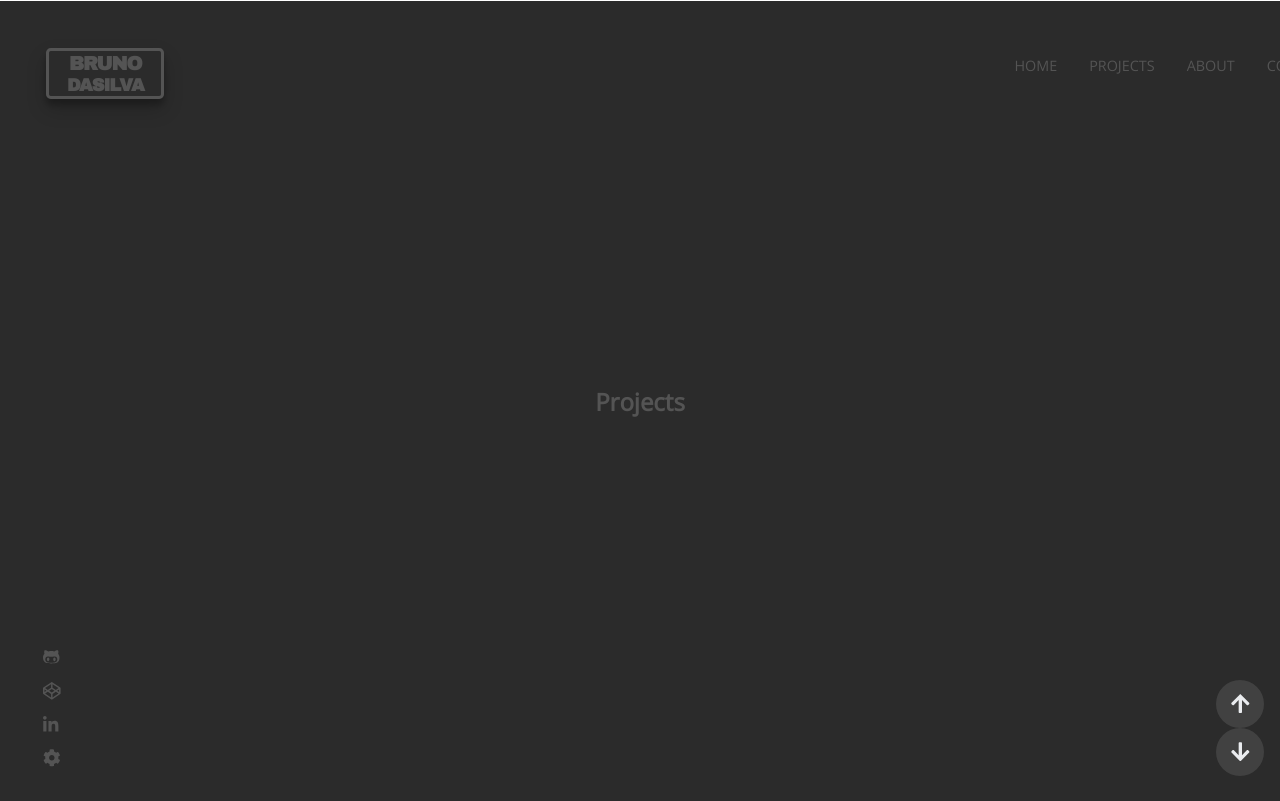
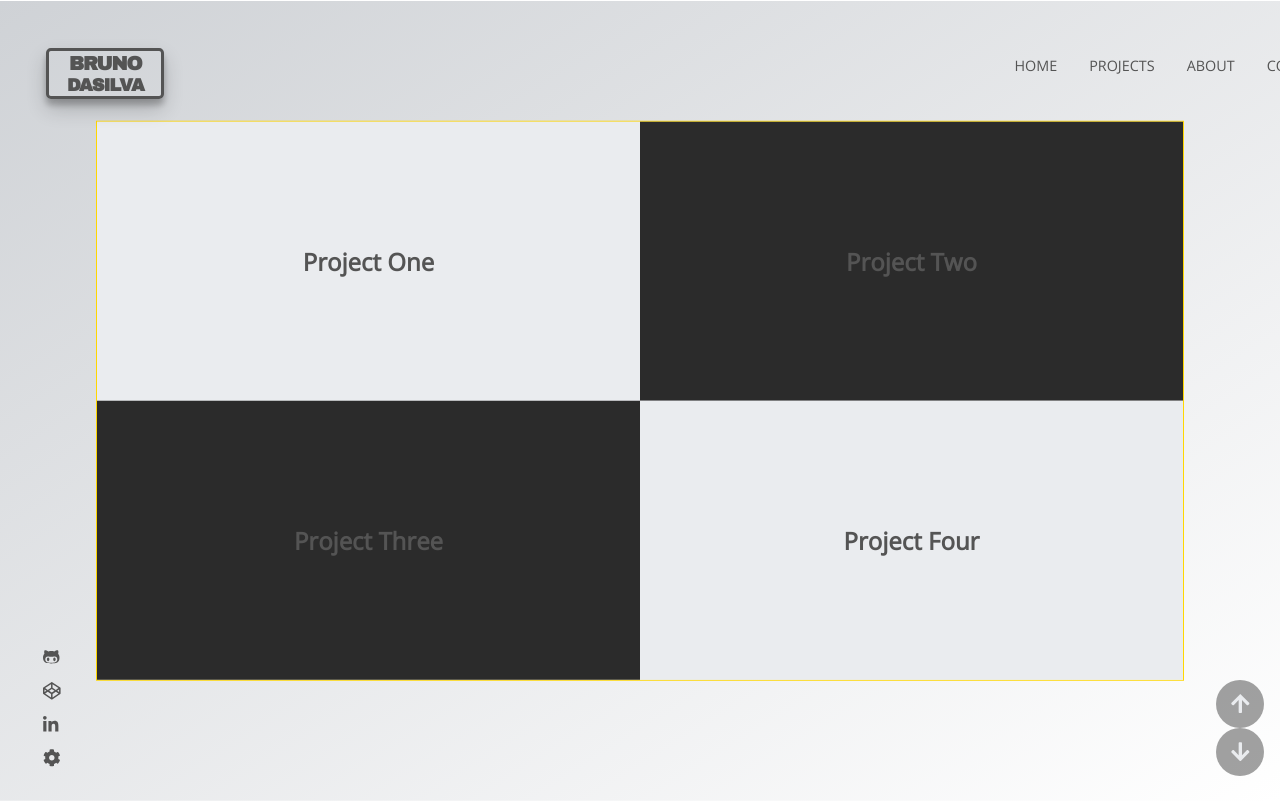
Before and after one commit to Brunno-DaSilva/bruno-dasilva, a React (Create React App) app: page / in a window 1280 px wide. Both pictures are taken after a click on the button 1240 px from the left and 752 px from the top of the page. Shown: the top 801 px of the page. Built offline with nearby package versions, Linux system fonts and the light colour scheme.

Commit message:
created project cards place holder and add darkmode to all other pages

```diff
--- a/src/App.js
+++ b/src/App.js
@@ -7,40 +7,55 @@ import Projects from "./Components/Projects/Projects";
 import Contact from "./Components/Contact/Contact";
 
 import { FontAwesomeIcon } from "@fortawesome/react-fontawesome";
-import {faCog, faArrowUp,  faArrowDown, faAdjust} from "@fortawesome/free-solid-svg-icons";
-import { faGithubAlt, faLinkedinIn, faCodepen} from "@fortawesome/free-brands-svg-icons";
+import {
+  faCog,
+  faArrowUp,
+  faArrowDown,
+  faAdjust,
+} from "@fortawesome/free-solid-svg-icons";
+import {
+  faGithubAlt,
+  faLinkedinIn,
+  faCodepen,
+} from "@fortawesome/free-brands-svg-icons";
 
 import "./index.css";
 
-
-// const darkMode = false;
-
 export default function App() {
-
-
   const pages = [
     ({ style }) => (
-    <animated.div className={darkMode ? "dark-mode": "light-mode"} style={{ ...style }}>
+      <animated.div
+        className={darkMode ? "dark-mode" : "light-mode"}
+        style={{ ...style }}
+      >
         <Home />
       </animated.div>
     ),
     ({ style }) => (
-    <animated.div style={{ ...style, background: "#2b2b2b" }}>
+      <animated.div
+        className={darkMode ? "dark-mode" : "light-mode"}
+        style={{ ...style }}
+      >
         <Projects />
       </animated.div>
     ),
     ({ style }) => (
-    <animated.div style={{ ...style, background: "lightgreen" }}>
+      <animated.div
+        className={darkMode ? "dark-mode" : "light-mode"}
+        style={{ ...style }}
+      >
         <About />
       </animated.div>
     ),
     ({ style }) => (
-    <animated.div style={{ ...style, background: "tomato" }}>
+      <animated.div
+        className={darkMode ? "dark-mode" : "light-mode"}
+        style={{ ...style }}
+      >
         <Contact />
       </animated.div>
     ),
   ];
-
 
   const [index, set] = useState(0);
   const onClickRight = useCallback(() => set((state) => (state + 1) % 4), []);
@@ -48,7 +63,6 @@ const pages = [
     () => set((state) => (state <= 0 ? "" : state - 1) % 4),
     []
   );
-
 
   const transitions = useTransition(index, (p) => p, {
     from: { opacity: 0, transform: "translate3d(0,100%,0)" },
@@ -58,16 +72,19 @@ const pages = [
 
   const [darkMode, setDarkMode] = React.useState(false);
 
-
   return (
-    <section className={darkMode ? "dark-mode": "light-mode"}>
+    <section className={darkMode ? "dark-mode" : "light-mode"}>
       <nav className="navigation-bar">
         <p>Home</p>
         <p>Projects</p>
         <p>About</p>
         <p>Contact</p>
         <p>
-          <FontAwesomeIcon onClick={()=> setDarkMode(prevMode => !prevMode)} icon={faAdjust} size="md"></FontAwesomeIcon>
+          <FontAwesomeIcon
+            onClick={() => setDarkMode((prevMode) => !prevMode)}
+            icon={faAdjust}
+            size="md"
+          ></FontAwesomeIcon>
         </p>
       </nav>
 
@@ -86,7 +103,8 @@ const pages = [
         </p>
         <p>
           <a target="_blank" href="https://codepen.io/dasilvabrunotexas/">
-          <FontAwesomeIcon icon={faCodepen} size="md"></FontAwesomeIcon></a>
+            <FontAwesomeIcon icon={faCodepen} size="md"></FontAwesomeIcon>
+          </a>
         </p>
         <p>
           <a target="_blank" href="https://www.linkedin.com/in/bruno-dasilva/">
@@ -94,7 +112,10 @@ const pages = [
           </a>
         </p>
         <p>
-        <a target="_blank" href="https://profiles.generalassemb.ly/bruno-dasilva">
+          <a
+            target="_blank"
+            href="https://profiles.generalassemb.ly/bruno-dasilva"
+          >
             <FontAwesomeIcon icon={faCog} size="md"></FontAwesomeIcon>
           </a>
         </p>
@@ -106,17 +127,26 @@ const pages = [
           return <Page key={key} style={props} />;
         })}
 
-        <article className={darkMode ? "dark-mode-btn-holder-right": "btn-holder-right" } >
+        <article
+          className={
+            darkMode ? "dark-mode-btn-holder-right" : "btn-holder-right"
+          }
+        >
           <button
-            className={darkMode ? "dark-mode-btn-move-right": "btn-move-right" }
+            className={darkMode ? "dark-mode-btn-move-right" : "btn-move-right"}
             onClick={onClickRight}
           >
             <FontAwesomeIcon icon={faArrowDown} size="lg"></FontAwesomeIcon>
           </button>
         </article>
 
-        <article className={darkMode ? "dark-mode-btn-holder-left": "btn-holder-left"}  >
-          <button className={darkMode ? "dark-mode-btn-move-left": "btn-move-left" }  onClick={onClickLeft}>
+        <article
+          className={darkMode ? "dark-mode-btn-holder-left" : "btn-holder-left"}
+        >
+          <button
+            className={darkMode ? "dark-mode-btn-move-left" : "btn-move-left"}
+            onClick={onClickLeft}
+          >
             <FontAwesomeIcon icon={faArrowUp} size="lg"></FontAwesomeIcon>
           </button>
         </article>
--- a/src/Components/Projects/Projects.js
+++ b/src/Components/Projects/Projects.js
@@ -1,10 +1,23 @@
-import React, { Component } from 'react';
+import React, { Component } from "react";
 
 class Projects extends Component {
   render() {
     return (
       <div>
-                 <h1>Projects</h1>
+        <div className="projects-container">
+          <div className="card-one">
+            <h1>Project One</h1>
+          </div>
+          <div className="card-two">
+            <h1>Project Two</h1>
+          </div>
+          <div className="card-three">
+            <h1>Project Three</h1>
+          </div>
+          <div className="card-four">
+            <h1>Project Four</h1>
+          </div>
+        </div>
       </div>
     );
   }
--- a/src/index.css
+++ b/src/index.css
@@ -1,17 +1,18 @@
+@import url("https://fonts.googleapis.com/css2?family=Open+Sans:wght@300&display=swap");
+@import url("https://fonts.googleapis.com/css2?family=Archivo+Black&display=swap");
+:root {
+  --main-dark-gray-bg: #2b2b2b;
+  --main-light-gray-bg: #eaecef;
+  --title-light-gray-color: #9e9d9d;
+  --title-dark-gray-color: #545454;
+  --gold-highlight-color: #fca311;
+}
+*,
+*::before,
+*::after {
+  box-sizing: border-box;
+}
 
-@import url('https://fonts.googleapis.com/css2?family=Open+Sans:wght@300&display=swap');
-@import url('https://fonts.googleapis.com/css2?family=Archivo+Black&display=swap');
-:root{
-    --main-dark-gray-bg: #2b2b2b;
-    --main-light-gray-bg: #EAECEF;
-    --title-light-gray-color: #9e9d9d;
-    --title-dark-gray-color: #545454;
-    --gold-highlight-color: #FCA311;
-}
-*, *::before, *::after{
-  box-sizing: border-box;
-
-}
 html,
 body {
   width: 100%;
@@ -21,7 +22,7 @@ body {
 }
 
 body {
-  font-family: 'Open Sans', sans-serif;
+  font-family: "Open Sans", sans-serif;
   background: transparent;
   -webkit-touch-callout: none;
   -webkit-user-select: none;
@@ -52,8 +53,7 @@ body {
   will-change: transform, opacity;
 }
 
-
-.navigation-bar{
+.navigation-bar {
   position: absolute !important;
   top: 0;
   left: 78%;
@@ -64,7 +64,7 @@ body {
 }
 
 .navigation-bar p {
-  font-family: 'Open Sans', sans-serif;
+  font-family: "Open Sans", sans-serif;
   font-size: 0.9rem;
   text-transform: uppercase;
   /* color: var(--title-dark-gray-color); */
@@ -76,13 +76,13 @@ body {
 }
 .navigation-bar p:hover {
   cursor: pointer;
-  color: var(--gold-highlight-color);;
+  color: var(--gold-highlight-color);
 }
 
 /*///////////////////////////////////////
 //  LightMode Top-Left-logo
 ///////////////////////////////////////*/
-#left-logo{
+#left-logo {
   position: absolute !important;
   top: 0;
   left: 3%;
@@ -90,10 +90,9 @@ body {
   display: flex;
   flex-direction: row;
   z-index: 99;
-
 }
 #left-logo p {
-  font-family: 'Archivo Black', sans-serif;
+  font-family: "Archivo Black", sans-serif;
   font-size: 1.2rem;
   font-weight: 800;
   letter-spacing: -0.06rem;
@@ -106,11 +105,11 @@ body {
   background-color: transparent;
   margin: 0.5rem;
   margin-top: 3rem;
-  box-shadow: 0 10px 20px rgba(0,0,0,0.19), 0 6px 6px rgba(0,0,0,0.23);
+  box-shadow: 0 10px 20px rgba(0, 0, 0, 0.19), 0 6px 6px rgba(0, 0, 0, 0.23);
 }
 
-#left-logo p span{
-  font-family: 'Archivo Black', sans-serif;
+#left-logo p span {
+  font-family: "Archivo Black", sans-serif;
   font-size: 1.1rem;
   font-weight: 900;
   letter-spacing: -0.06rem;
@@ -121,18 +120,16 @@ body {
   background-color: transparent !important;
   margin: 0.5rem;
   margin-top: 3rem;
-
 }
 /*///////////////////////////////////////
 //  END - LightMode Top-Left-logo
 ///////////////////////////////////////*/
 
-
 /*///////////////////////////////////////
 //  DarkMode Top-Left-logo
 ///////////////////////////////////////*/
 
-#dark-mode-left-logo{
+#dark-mode-left-logo {
   position: absolute !important;
   top: 0;
   left: 3%;
@@ -140,11 +137,10 @@ body {
   display: flex;
   flex-direction: row;
   z-index: 99;
-
 }
 
 #dark-mode-left-logo p {
-  font-family: 'Archivo Black', sans-serif;
+  font-family: "Archivo Black", sans-serif;
   font-size: 1.2rem;
   font-weight: 800;
   letter-spacing: -0.06rem;
@@ -157,11 +153,11 @@ body {
   background-color: transparent;
   margin: 0.5rem;
   margin-top: 3rem;
-  box-shadow: 0 10px 20px rgba(0,0,0,0.19), 0 6px 6px rgba(0,0,0,0.23);
+  box-shadow: 0 10px 20px rgba(0, 0, 0, 0.19), 0 6px 6px rgba(0, 0, 0, 0.23);
 }
 
-#dark-mode-left-logo p span{
-  font-family: 'Archivo Black', sans-serif;
+#dark-mode-left-logo p span {
+  font-family: "Archivo Black", sans-serif;
   font-size: 1.1rem;
   font-weight: 900;
   letter-spacing: -0.06rem;
@@ -178,13 +174,11 @@ body {
 //  END - DarkMode Top-Left-logo
 ///////////////////////////////////////*/
 
-
-
 /*///////////////////////////////////////
 //  LightMode Bottom-Left-Icons
 ///////////////////////////////////////*/
 
-#left-icons{
+#left-icons {
   position: absolute !important;
   top: 80%;
   left: 3%;
@@ -197,7 +191,7 @@ body {
   z-index: 99;
 }
 
-#left-icons p{
+#left-icons p {
   display: flex;
   flex-direction: column;
   margin: 0;
@@ -208,12 +202,12 @@ body {
   cursor: pointer;
 }
 
-#left-icons p a{
+#left-icons p a {
   text-decoration: none;
   color: var(--title-dark-gray-color);
 }
 
-#left-icons p a:hover{
+#left-icons p a:hover {
   color: var(--gold-highlight-color);
 }
 
@@ -225,7 +219,7 @@ body {
 //  DarkMode Bottom-Left-Icons
 ///////////////////////////////////////*/
 
-#dark-mode-left-icons{
+#dark-mode-left-icons {
   position: absolute !important;
   top: 80%;
   left: 3%;
@@ -238,7 +232,7 @@ body {
   z-index: 99;
 }
 
-#dark-mode-left-icons p{
+#dark-mode-left-icons p {
   display: flex;
   flex-direction: column;
   margin: 0;
@@ -248,12 +242,12 @@ body {
   padding: 0.3rem;
   cursor: pointer;
 }
-#dark-mode-left-icons p a{
+#dark-mode-left-icons p a {
   text-decoration: none;
   color: var(--title-light-gray-color);
 }
 
-#dark-mode-left-icons p a:hover{
+#dark-mode-left-icons p a:hover {
   color: var(--gold-highlight-color);
 }
 
@@ -265,7 +259,7 @@ body {
 //  LightMode Right-Bottom-Buttons
 ///////////////////////////////////////*/
 
-.btn-move-right{
+.btn-move-right {
   position: absolute;
   top: 91vh;
   left: 95vw;
@@ -279,10 +273,9 @@ body {
   width: 3rem;
   height: 3rem;
   border-radius: 50%;
-
 }
 
-.btn-move-left{
+.btn-move-left {
   position: absolute;
   top: 85vh;
   left: 95vw;
@@ -298,11 +291,13 @@ body {
   border-radius: 50%;
 }
 
-.btn-move-left:focus, .btn-move-right:focus{
+.btn-move-left:focus,
+.btn-move-right:focus {
   outline: none;
 }
 
-.btn-move-left:hover, .btn-move-right:hover{
+.btn-move-left:hover,
+.btn-move-right:hover {
   color: var(--gold-highlight-color);
 }
 
@@ -314,8 +309,7 @@ body {
 //  DarkMode Right-Bottom-Buttons
 ///////////////////////////////////////*/
 
-
-.dark-mode-btn-move-right{
+.dark-mode-btn-move-right {
   position: absolute;
   top: 91vh;
   left: 95vw;
@@ -331,7 +325,7 @@ body {
   border-radius: 50%;
 }
 
-.dark-mode-btn-move-left{
+.dark-mode-btn-move-left {
   position: absolute;
   top: 85vh;
   left: 95vw;
@@ -347,11 +341,13 @@ body {
   border-radius: 50%;
 }
 
-.dark-mode-btn-move-left:focus, .btn-move-right:focus{
+.dark-mode-btn-move-left:focus,
+.btn-move-right:focus {
   outline: none;
 }
 
-.dark-mode-btn-move-left:hover, .btn-move-right:hover{
+.dark-mode-btn-move-left:hover,
+.btn-move-right:hover {
   color: var(--gold-highlight-color);
 }
 
@@ -363,12 +359,46 @@ body {
 // General Dark and Light Mode classes
 ///////////////////////////////////////*/
 
-.dark-mode{
-  background:linear-gradient(to top left, #000000, #545454) !important;
+.dark-mode {
+  background: linear-gradient(to top left, #000000, #545454) !important;
   color: var(--main-light-gray-bg) !important;
 }
 
-.light-mode{
+.light-mode {
   background: linear-gradient(to top left, #ffffff, #cfd2d6) !important;
   color: var(--title-dark-gray-color) !important;
 }
+
+.projects-container {
+  display: flex;
+  justify-content: flex-start;
+  flex-wrap: wrap;
+  align-items: center;
+  width: 85vw;
+  height: 70vh;
+  border: 1px solid gold;
+}
+
+.card-one,
+.card-two,
+.card-three,
+.card-four {
+  display: flex;
+  justify-content: center;
+  flex-wrap: wrap;
+  align-items: center;
+  width: 50%;
+  height: 50%;
+}
+
+.card-two,
+.card-three {
+  display: flex;
+  background-color: var(--main-dark-gray-bg);
+}
+
+.card-one,
+.card-four {
+  display: flex;
+  background-color: var(--main-light-gray-bg);
+}
```
Also changed, not shown: src/App.css (deleted, +0 -7 lines). Lines whose indentation alone changed are shown as unchanged.
